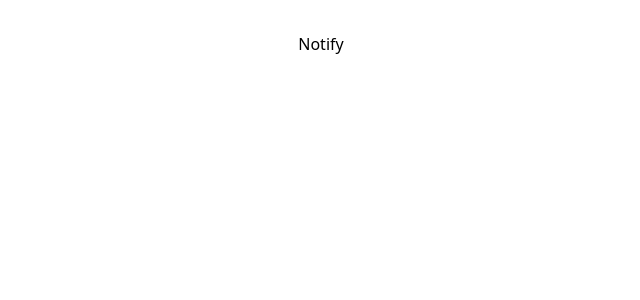
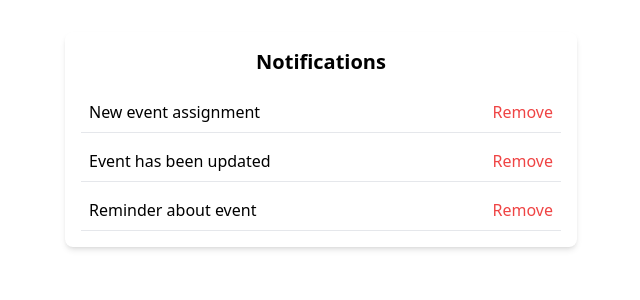
Before and after one commit to Victor-Elkins/Volunteer-Site-Project, a React (Vite) app in the folder frontend/: page /Notify in a window 1280 px wide. Shown: the top 300 px of the page, without its empty margins (319-959 px from the left). Built offline with nearby package versions, Linux system fonts and the light colour scheme.

Commit message:
Added Routing For Home Page

```diff
--- a/frontend/src/App.tsx
+++ b/frontend/src/App.tsx
@@ -2,6 +2,7 @@ import React from 'react'
 import { Routes, Route, Navigate } from 'react-router-dom'
 import Home from './Home/Home'
 import Notify from './Notify/Notify'
+import History from './History/History'
 import './App.css'
 
 const App: React.FC = () => {
@@ -13,6 +14,7 @@ const App: React.FC = () => {
         <Route path="/" element={<Navigate to="/Home" replace />} />
         <Route path="/Home" element={<Home />} />
         <Route path="/Notify" element={<Notify />} />
+        <Route path="/History" element={<History />} />
         {/* Add more routes here as you create more pages */}
       </Routes>
     </div>
--- a/frontend/src/History/History.tsx
+++ b/frontend/src/History/History.tsx
@@ -1,9 +1,40 @@
-import React from 'react'
+import React, { useState } from 'react';
 
 const Notify = () => {
+  // Sample notifications state
+  const [notifications, setNotifications] = useState([
+    { id: 1, message: 'New event assignment' },
+    { id: 2, message: 'Event has been updated' },
+    { id: 3, message: 'Reminder about event' },
+  ]);
+
+  // Function to remove a notification by id
+  const removeNotification = (id: any) => {
+    setNotifications(notifications.filter(notification => notification.id !== id));
+  };
+
   return (
-    <div>Notify</div>
-  )
-}
+    <div className="p-4 max-w-lg mx-auto bg-white shadow-md rounded-lg">
+      <h1 className="text-xl font-bold mb-4">Notifications</h1>
+      <ul className="space-y-2">
+        {notifications.length === 0 ? (
+          <li className="text-gray-500">No notifications</li>
+        ) : (
+          notifications.map(notification => (
+            <li key={notification.id} className="flex justify-between items-center p-2 border-b border-gray-200">
+              <span>{notification.message}</span>
+              <button
+                className="text-red-500 hover:text-red-700"
+                onClick={() => removeNotification(notification.id)}
+              >
+                Remove
+              </button>
+            </li>
+          ))
+        )}
+      </ul>
+    </div>
+  );
+};
 
-export default Notify
+export default Notify;
--- a/frontend/src/Home/Home.tsx
+++ b/frontend/src/Home/Home.tsx
@@ -2,8 +2,20 @@ import React from 'react';
 import { FaBell, FaUserCircle } from 'react-icons/fa'; // Import React Icons
 import '../index.css';
 import './Home.css';
+import { useNavigate } from 'react-router-dom'; // Import useNavigate
 
 const Home = () => {
+  const navigate = useNavigate(); // Initialize useNavigate
+
+  const handleBellClick = () => {
+    navigate('/notify'); // Navigate to the Notify route
+  };
+  const handleHistoryClick = () => {
+    navigate('/history')
+  };
+  const handleHomeClick = () => {
+    navigate('/home')
+  };
   return (
     <nav className="bg-gray-800 w-full fixed top-0 left-0 z-10">
       <div className="flex justify-between items-center px-4 py-2 max-w-full mx-auto">
@@ -12,10 +24,10 @@ const Home = () => {
         </div>
         <ul className="flex ml-auto space-x-6">
           <li>
-            <a className="text-blue-300 hover:text-white" href="#">Home</a>
+            <a className="text-blue-300 hover:text-white" onClick={handleHomeClick} href="#">Home</a>
           </li>
           <li>
-            <a className="text-blue-300 hover:text-white" href="#">History</a>
+            <a className="text-blue-300 hover:text-white" onClick={handleHistoryClick} href="#">History</a>
           </li>
           <li>
             <a className="text-blue-300 hover:text-white" href="#">Events</a>
@@ -25,7 +37,10 @@ const Home = () => {
           </li>
         </ul>
         <div className="flex items-center space-x-4 ml-4">
-          <button className="text-white hover:text-gray-400">
+        <button
+            className="text-white hover:text-gray-400"
+            onClick={handleBellClick} // Attach click handler
+          >
             <FaBell size={24} />
           </button>
           <button className="text-white hover:text-gray-400">
--- a/frontend/src/Notify/Notify.tsx
+++ b/frontend/src/Notify/Notify.tsx
@@ -1,9 +1,40 @@
-import React from 'react'
+import React, { useState } from 'react';
 
 const Notify = () => {
+  // Sample notifications state
+  const [notifications, setNotifications] = useState([
+    { id: 1, message: 'New event assignment' },
+    { id: 2, message: 'Event has been updated' },
+    { id: 3, message: 'Reminder about event' },
+  ]);
+
+  // Function to remove a notification by id
+  const removeNotification = (id: any) => {
+    setNotifications(notifications.filter(notification => notification.id !== id));
+  };
+
   return (
-    <div>Notify</div>
-  )
-}
+    <div className="p-4 max-w-lg mx-auto bg-white shadow-md rounded-lg">
+      <h1 className="text-xl font-bold mb-4">Notifications</h1>
+      <ul className="space-y-2">
+        {notifications.length === 0 ? (
+          <li className="text-gray-500">No notifications</li>
+        ) : (
+          notifications.map(notification => (
+            <li key={notification.id} className="flex justify-between items-center p-2 border-b border-gray-200">
+              <span>{notification.message}</span>
+              <button
+                className="text-red-500 hover:text-red-700"
+                onClick={() => removeNotification(notification.id)}
+              >
+                Remove
+              </button>
+            </li>
+          ))
+        )}
+      </ul>
+    </div>
+  );
+};
 
-export default Notify
+export default Notify;
```
